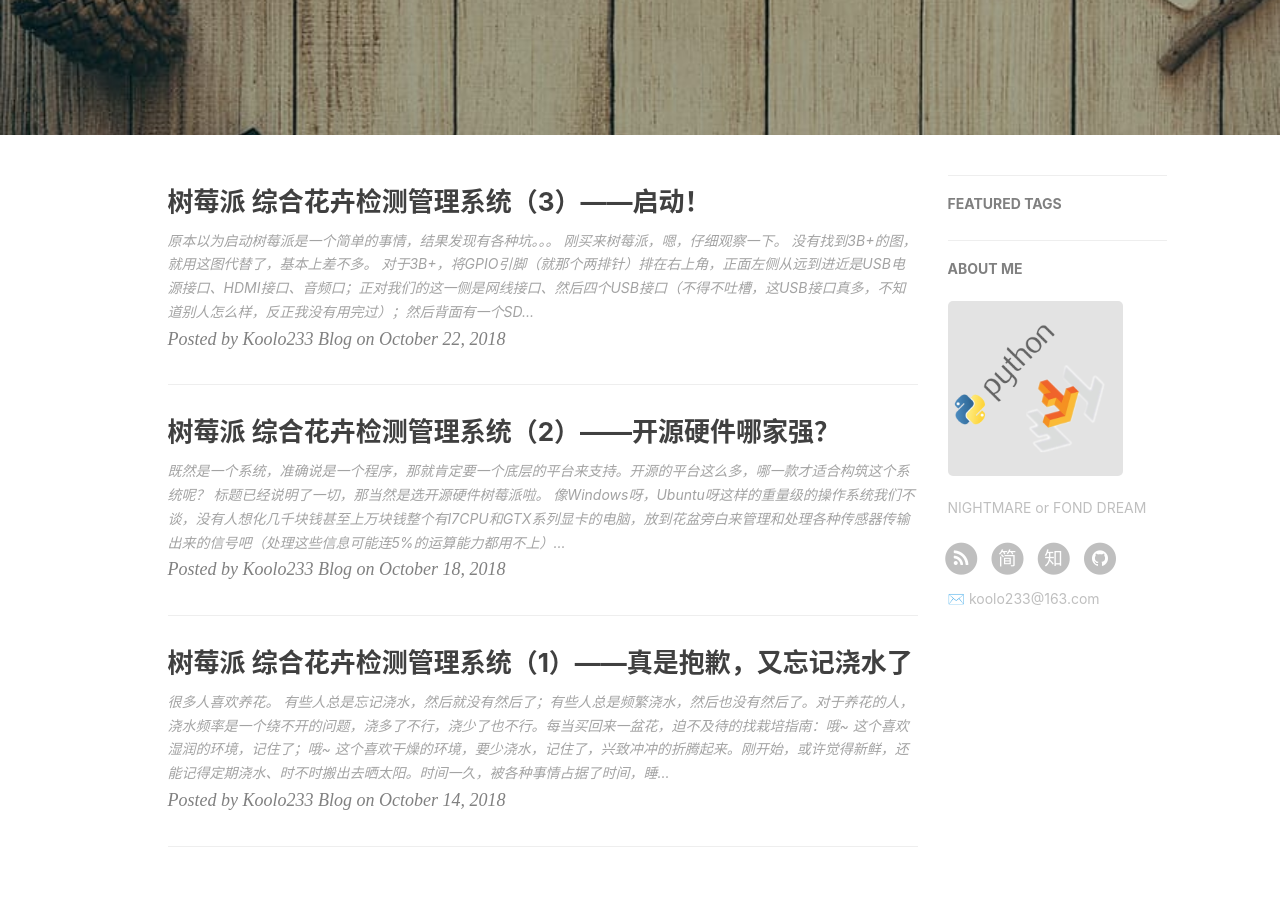
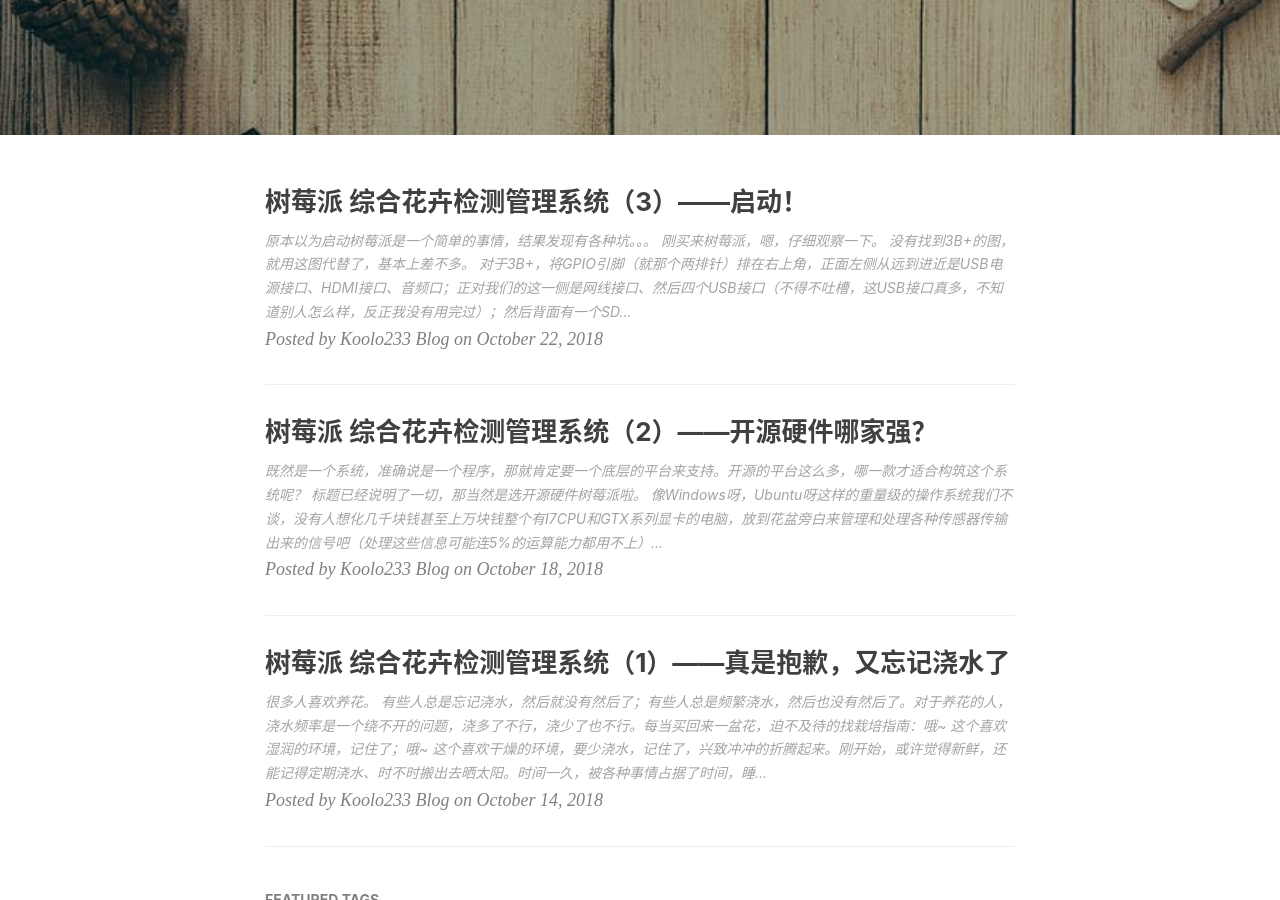
Before and after one commit to USTB-MLgroup/ustb-mlgroup.GITHUB.IO, a Jekyll site: the page built from index.html, in a window 1280 px wide and 900 px high, scrolled down 283 px. Built offline with Jekyll 4.4.1, drawn with Linux system fonts in a browser that asks for light colours; nearby versions of some CDN libraries; the list of posts is cut into pages by our own code; comment, search, counter and statistics services are not loaded.

Commit message:
Update _config.yml

```diff
--- a/_config.yml
+++ b/_config.yml
@@ -10,7 +10,7 @@ baseurl: ""      # for example, '/blog' if your blog hosted on 'host/blog'
 github_repo: "https://github.com/koolo233/koolo233.github.io.git" # you code repository
 
 # Sidebar settings
-sidebar: True                        # whether or not using Sidebar.
+sidebar: False                        # whether or not using Sidebar.
 sidebar-about-description: "NIGHTMARE or FOND DREAM"
 sidebar-avatar: /img/avatar_my.jpg      # use absolute URL, seeing it's used in both `/` and `/about/`
 
```
